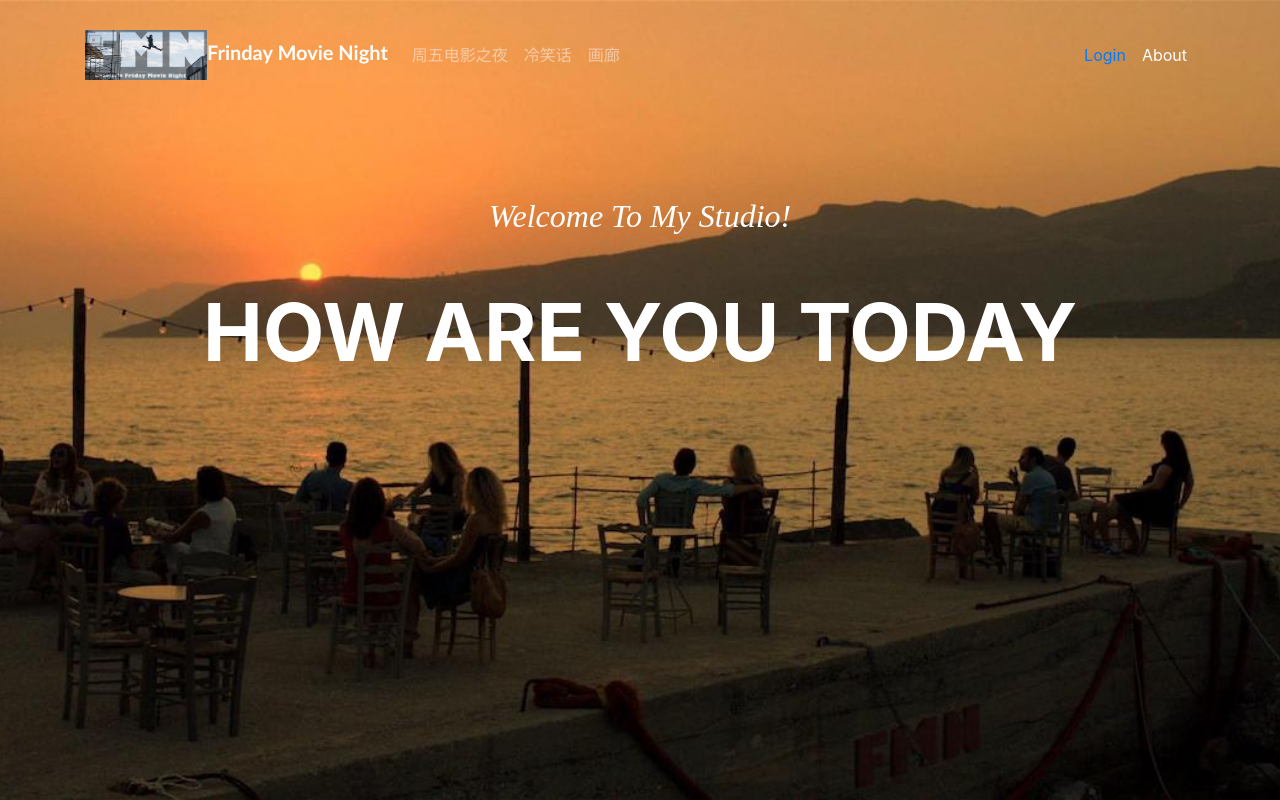
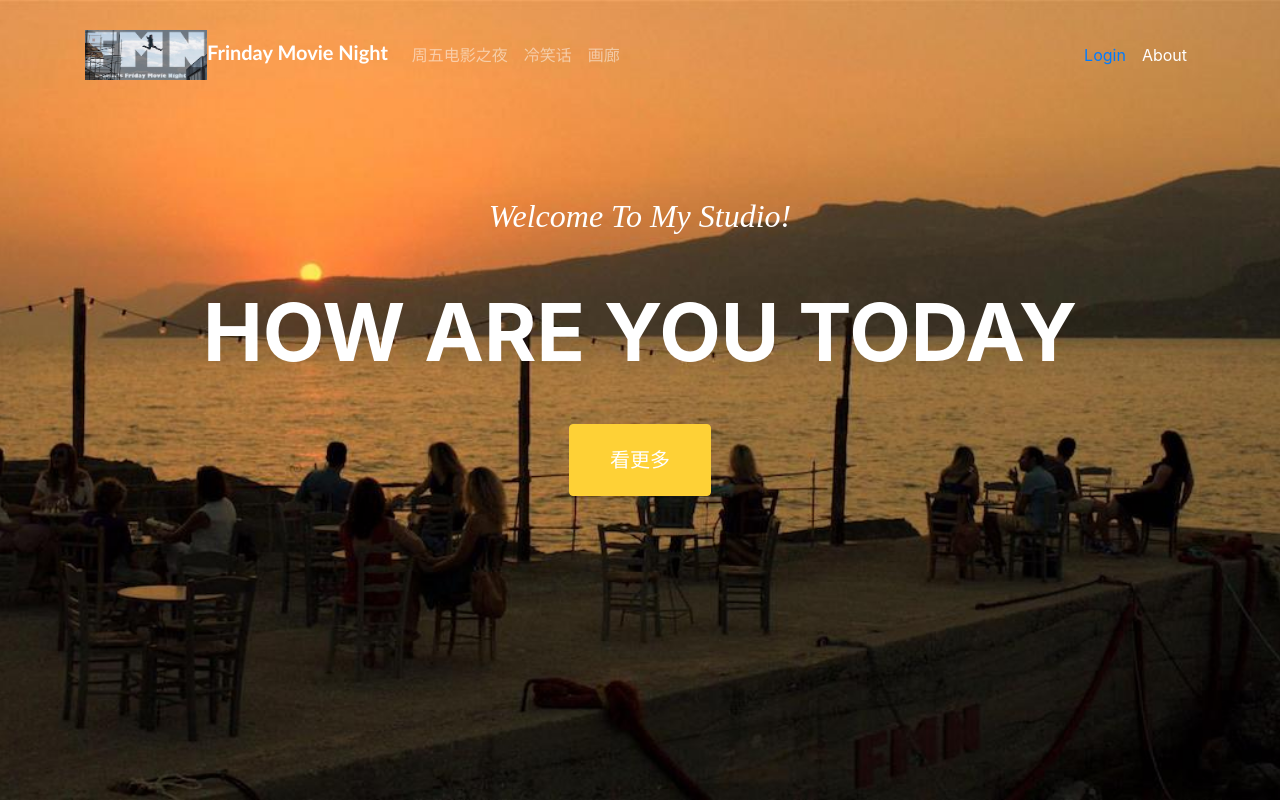
Before and after one commit to charlie447/dead-jokes, an Angular app: page / in a window 1280 px wide. Shown: the top 800 px of the page. Built offline with nearby package versions, Linux system fonts and the light colour scheme.

Commit message:
Configuration: Using global css

```diff
--- a/angular.json
+++ b/angular.json
@@ -23,7 +23,7 @@
               "src/assets"
             ],
             "styles": [
-              "src/styles.css",
+              "src/styles.scss",
               "node_modules/bootstrap/dist/css/bootstrap.min.css"
             ],
             "scripts": [
@@ -77,7 +77,7 @@
             "tsConfig": "src/tsconfig.spec.json",
             "karmaConfig": "src/karma.conf.js",
             "styles": [
-              "src/styles.css"
+              "src/styles.scss"
             ],
             "scripts": [],
             "assets": [
--- a/src/app/app.component.ts
+++ b/src/app/app.component.ts
@@ -3,7 +3,7 @@ import { Component } from '@angular/core';
 @Component({
   selector: 'app-root',
   templateUrl: './app.component.html',
-  styleUrls: ['./app.component.css']
+  styleUrls: ['./app.component.scss']
 })
 export class AppComponent {
   title = 'dead-jokes';
--- a/src/app/routes/home/home.component.html
+++ b/src/app/routes/home/home.component.html
@@ -5,6 +5,7 @@
       <div class="intro-heading text-uppercase">
         How are you today
       </div>
+      <a class="btn btn-primary btn-xl " href="#">看更多</a>
     </div>
   </div>
 </div>
@@ -67,7 +68,7 @@
 <!-- Bad Jokes section -->
 
 <!-- My gallery -->
-<section class="page-section " id="myGallery">
+<section class="page-section .section-full-height " id="myGallery">
   <div class="container">
       <div class="row">
         <div class="col-12 text-center">
--- a/src/app/routes/home/home.component.scss
+++ b/src/app/routes/home/home.component.scss
@@ -25,10 +25,14 @@
     font-family: Montserrat, -apple-system, BlinkMacSystemFont, 'Segoe UI', Roboto, 'Helvetica Neue', Arial, sans-serif, 'Apple Color Emoji', 'Segoe UI Emoji', 'Segoe UI Symbol', 'Noto Color Emoji';
     margin-bottom: 2rem;
   }
+  .btn-xl {
+    font-size: 1.25rem;
+    padding: 20px 40px;
+  }
 }
 
 .section-full-height {
-  height: 100vh;
+  min-height: 100vh;
 }
 
 .page-section {
--- /dev/null
+++ b/src/app/scss/global/_button.scss
@@ -0,0 +1,10 @@
+.btn {
+    &.btn-primary {
+        background-color: #fed136;
+        border-color: #fed136;
+        &:hover {
+            background-color: #fec810;
+            border-color: #fec810
+        }
+    }
+}
--- /dev/null
+++ b/src/styles.scss
@@ -0,0 +1,8 @@
+@import 'app/app.component.scss';
+
+
+
+@import 'app/scss/global/_variables.scss';
+
+
+@import 'app/scss/global/_button.scss';
```
Also changed, not shown: src/app/app.component.scss (added), src/app/scss/global/_variables.scss (added).
